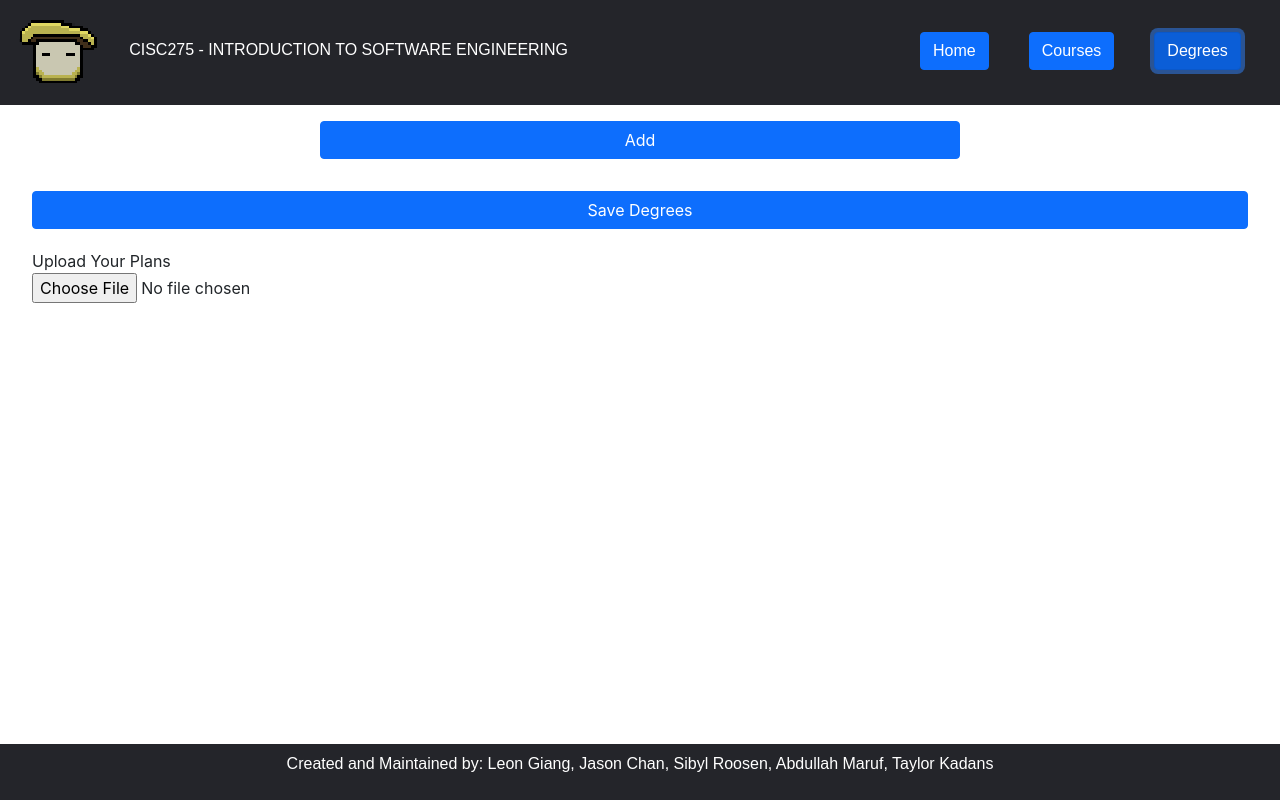
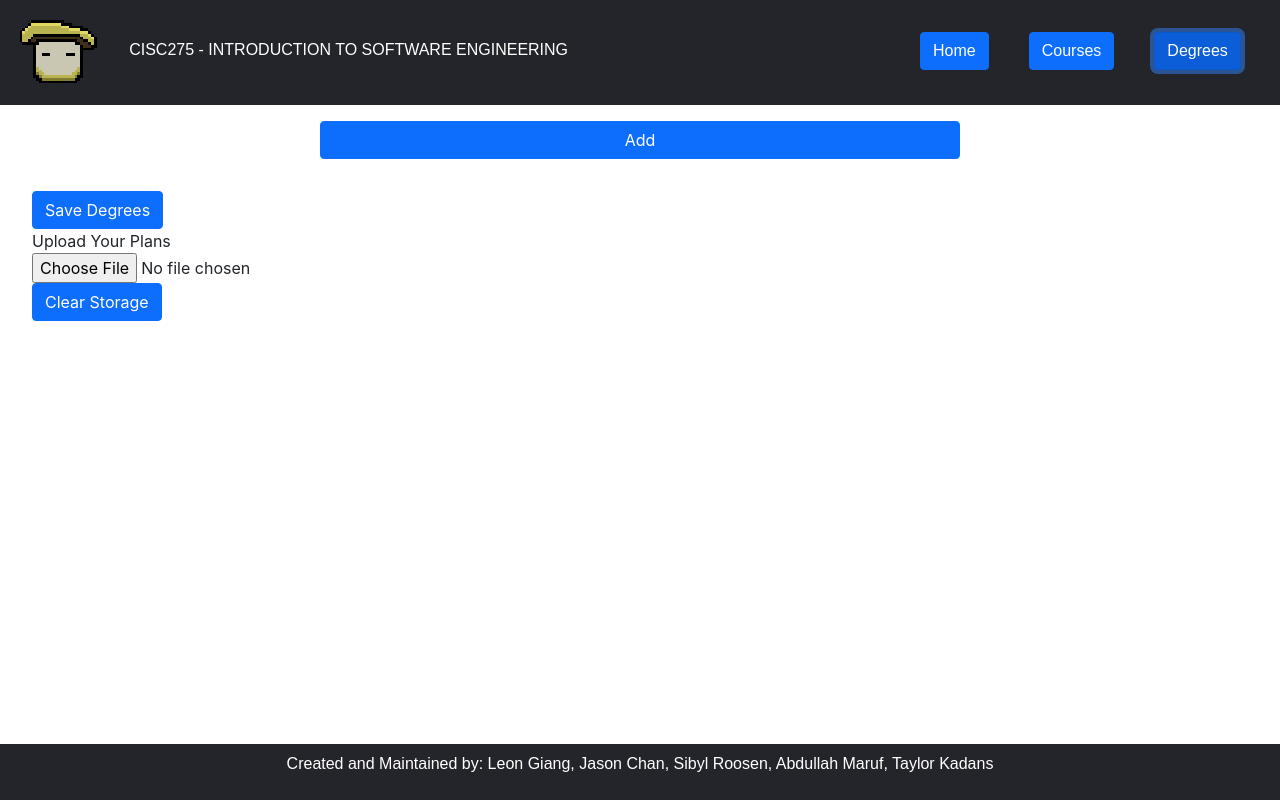
Before and after one commit to CISC275123/Final-Project, a React (Create React App) app: page / in a window 1280 px wide. Both pictures are taken after a click on the button "Degrees". Built offline with nearby package versions, Linux system fonts and the light colour scheme.

Commit message:
Added ability for degree plans to persist between user sessions. Plans are saved to local storage and will persist on refresh and page close. Updated components to support this.

```diff
--- a/src/App.tsx
+++ b/src/App.tsx
@@ -14,8 +14,22 @@ import { DegreeDisplay } from "./components/DegreeDisplay";
 
 function App(): JSX.Element {
     // VARs holding list information on the user's degree plan
+    const [startingDegreeId, setStartingDegreeId] = useState<number>(1);
     const [globalCourseList, setGlobalCourseList] = useState<Course[]>([]);
-    const [globalDegreeList, setGlobalDegreeList] = useState<Degree[]>([]);
+    const [globalDegreeList, setGlobalDegreeList] = useState<Degree[]>(() => {
+        const rawSavedDegrees = localStorage.getItem("degrees");
+        if (rawSavedDegrees) {
+            const savedDegrees = JSON.parse(rawSavedDegrees);
+            setStartingDegreeId(
+                savedDegrees[
+                    savedDegrees.length > 0 ? savedDegrees.length - 1 : 0
+                ].id + 1
+            );
+            return savedDegrees;
+        } else {
+            return [];
+        }
+    });
     const [departments, setDepartments] = useState<string[]>(["All"]);
 
     // VARs used to control display of elements
@@ -76,6 +90,11 @@ function App(): JSX.Element {
         setGlobalCourseList(COURSES);
         setDepartments([...departments, ...depts]);
     }, []);
+
+    useEffect(() => {
+        // Save degree plans to local storage
+        localStorage.setItem("degrees", JSON.stringify(globalDegreeList));
+    }, [globalDegreeList]);
 
     return (
         <body className="App">
@@ -154,6 +173,7 @@ function App(): JSX.Element {
                         updateGlobalDegreeList={updateGlobalDegreeList}
                         globalCourseList={globalCourseList}
                         globalDegreeList={globalDegreeList}
+                        startingDegreeId={startingDegreeId}
                     ></DegreeDisplay>
                 )}
             </div>
--- a/src/components/DegreeDisplay.tsx
+++ b/src/components/DegreeDisplay.tsx
@@ -8,14 +8,16 @@ import { Course } from "../interfaces/course";
 export const DegreeDisplay = ({
     updateGlobalDegreeList,
     globalCourseList,
-    globalDegreeList
+    globalDegreeList,
+    startingDegreeId
 }: {
     updateGlobalDegreeList: (newList: Degree[]) => void;
     globalCourseList: Course[];
     globalDegreeList: Degree[];
+    startingDegreeId: number;
 }) => {
     // IDs used to differentiate instances of objects
-    const [degreeId, setDegreeId] = useState<number>(1);
+    const [degreeId, setDegreeId] = useState<number>(startingDegreeId);
     const [yearId, setYearId] = useState<number>(1);
 
     // Used to add a new degree plan. Takes user input for the name of the degree plan.
--- a/src/components/DegreeList.tsx
+++ b/src/components/DegreeList.tsx
@@ -60,7 +60,7 @@ export const DegreeList = ({
             const url = URL.createObjectURL(blob);
 
             const a = document.createElement("a");
-            a.href = url;
+            a.href = URL.createObjectURL(blob);
             a.download = "degrees.json";
             document.body.appendChild(a);
             a.click();
@@ -118,6 +118,10 @@ export const DegreeList = ({
         addDegree("", degrees);
     }
 
+    const clearLocalStorage = () => {
+        localStorage.clear();
+    };
+
     return (
         <div className="degree_page">
             <div className="degree_buttons">
@@ -163,8 +167,15 @@ export const DegreeList = ({
                         ))}
                     </>
                 )}
-                {!displayId && <SaveDegrees degrees={degrees} />}
-                {!displayId && <UploadDegreesButton onUpload={handleUpload} />}
+                {!displayId && (
+                    <div>
+                        <SaveDegrees degrees={degrees} />
+                        <UploadDegreesButton onUpload={handleUpload} />
+                        <Button onClick={clearLocalStorage}>
+                            Clear Storage
+                        </Button>
+                    </div>
+                )}
                 {degrees.map((degree: Degree) => {
                     const dId = degree.id;
                     if (displayId === dId) {
--- a/src/components/Semester/SemesterAddCourse.tsx
+++ b/src/components/Semester/SemesterAddCourse.tsx
@@ -15,7 +15,6 @@ export const SemesterAddCourse = ({
 }) => {
     function addCourse(c: Course) {
         setAddedCourses([...addedCourses, c]);
-        console.log(addedCourses);
     }
 
     function rmeoveCourse(c: Course) {
```
